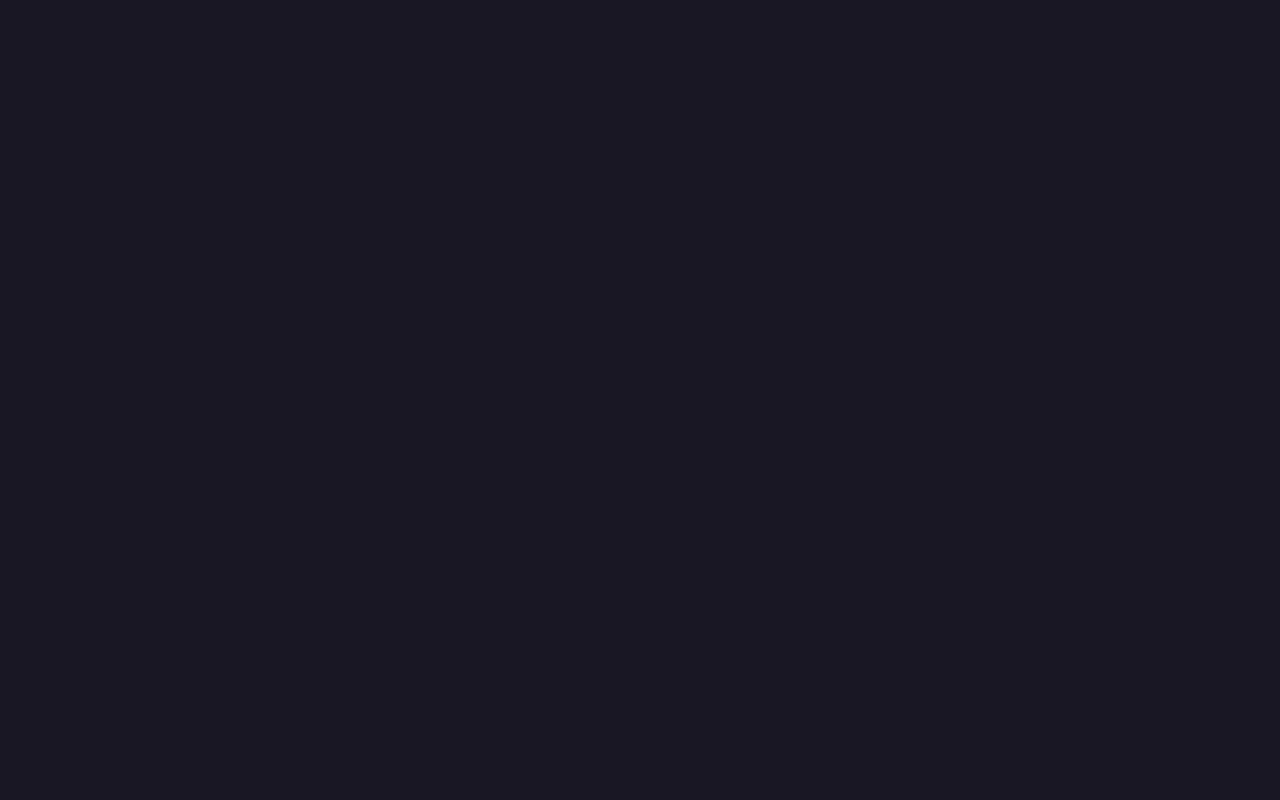
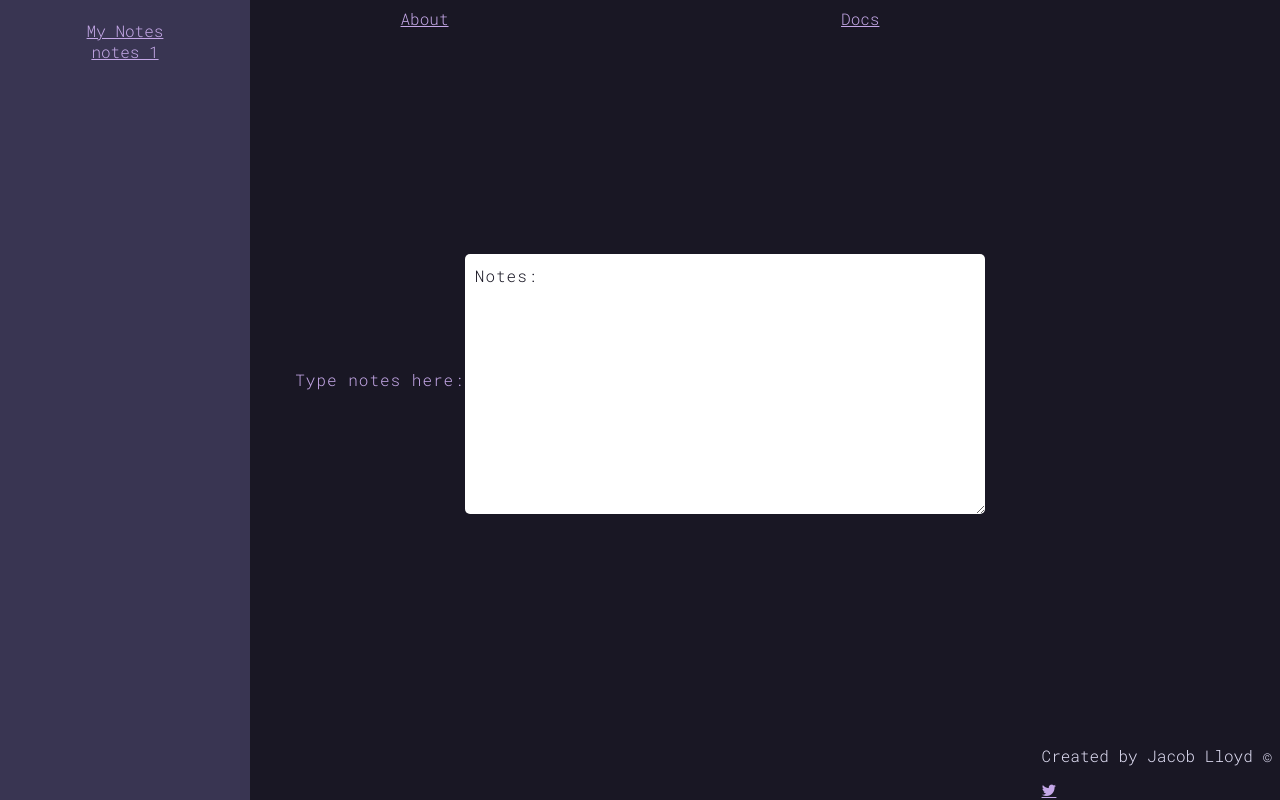
Before and after one commit to loiderson/jacob_assignment1, a plain HTML site: page note.html in a window 1280 px wide. Drawn offline with Linux system fonts and the light colour scheme; a web font is replaced by a local one.

Commit message:
added a working header, and footer. Header contains links to About, and Docs. While footer has copyright information and social media icon. Added a text area to note.html, as well as a side bar that will hold note links.

```diff
--- a/CSS/style.css
+++ b/CSS/style.css
@@ -48,8 +48,12 @@ p {
 footer {
     position: absolute;
     bottom: 0;
+}
+
+.footer1 {
     display: flex;
-    flex-direction: row;
+    justify-content: flex-end;
+    align-items: center;
 }
 
 .btn {
@@ -78,3 +82,62 @@ footer {
     text-align: center;
     color: #c4a7e7;
 }
+
+.slideout {
+    height: 100%;
+    width: 250px;
+    position: fixed;
+    z-index: 1;
+    top: 0;
+    left: 0;
+    background-color: #393552;
+    overflow-x: hidden;
+    padding-top: 20px;
+}
+
+.slideout a {
+    font-family: 'Roboto Mono', monospace;
+    display: flex;
+    align-items: center;
+    flex-direction: column;
+}
+
+.slideout a:hover {
+    color: #e0def4;
+}
+
+.slideout a:link {
+    color: #c4a7e7;
+}
+
+.slideout a:visited {
+    color: #c4a7e7;
+}
+
+.noteshere {
+    display: flex;
+    justify-content: center;
+    align-items: center;
+    margin-top: 225px;
+}
+
+label, textarea {
+    font-family: 'Roboto Mono', monospace;
+    font-size: 16px;
+    letter-spacing: 1px;
+}
+
+.noteshere textarea {
+    padding: 10px;
+    width: 500px;
+    line-height: 1.5;
+    border-radius: 5px;
+    border: none;
+    color: #191724;
+}
+
+.noteshere label {
+    display: block;
+    margin-bottom: 10px;
+    color: #c4a7e7;
+}
--- a/note.html
+++ b/note.html
@@ -4,13 +4,31 @@
     <meta charset="UTF-8">
     <meta http-equiv="X-UA-Compatible" content="IE=edge">
     <meta name="viewport" content="width=device-width, initial-scale=1.0">
-<link rel="preconnect" href="https://fonts.googleapis.com">
-<link rel="preconnect" href="https://fonts.gstatic.com" crossorigin>
-<link href="https://fonts.googleapis.com/css2?family=Barlow+Condensed:wght@300&family=Kaisei+Tokumin&display=swap" rel="stylesheet">
+    <link rel="preconnect" href="https://fonts.googleapis.com">
+    <link rel="preconnect" href="https://fonts.gstatic.com" crossorigin>
+    <link href="https://fonts.googleapis.com/css2?family=League+Spartan:wght@300&family=Roboto+Mono:wght@300&display=swap" rel="stylesheet">
+    <link rel="stylesheet" href="https://cdnjs.cloudflare.com/ajax/libs/font-awesome/4.7.0/css/font-awesome.min.css">
     <link rel="stylesheet" href="CSS/style.css">
     <title>Notes</title>
 </head>
 <body>
-
+    <header class="links">
+        <div class="linkindex"><a class="aclass" href="#">About</a></div>
+        <div class="linkindex"><a class="aclass" href="#">Docs</a></div>
+    </header>
+    <div class="slideout">
+        <a href="#">My Notes</a>
+        <a href="#">notes 1</a>
+    </div>
+    <div class="noteshere">
+        <label for="notehere">Type notes here:</label>
+        <textarea id="notehere" name="notehere" rows="10" cols="50">Notes:</textarea>
+    </div>
+    <div class="footer1">
+        <footer>
+            <p>Created by Jacob Lloyd &copy;</p>
+            <a href="#" class="fa fa-twitter"></a>
+        </footer>
+    </div>
 </body>
 </html>
```
